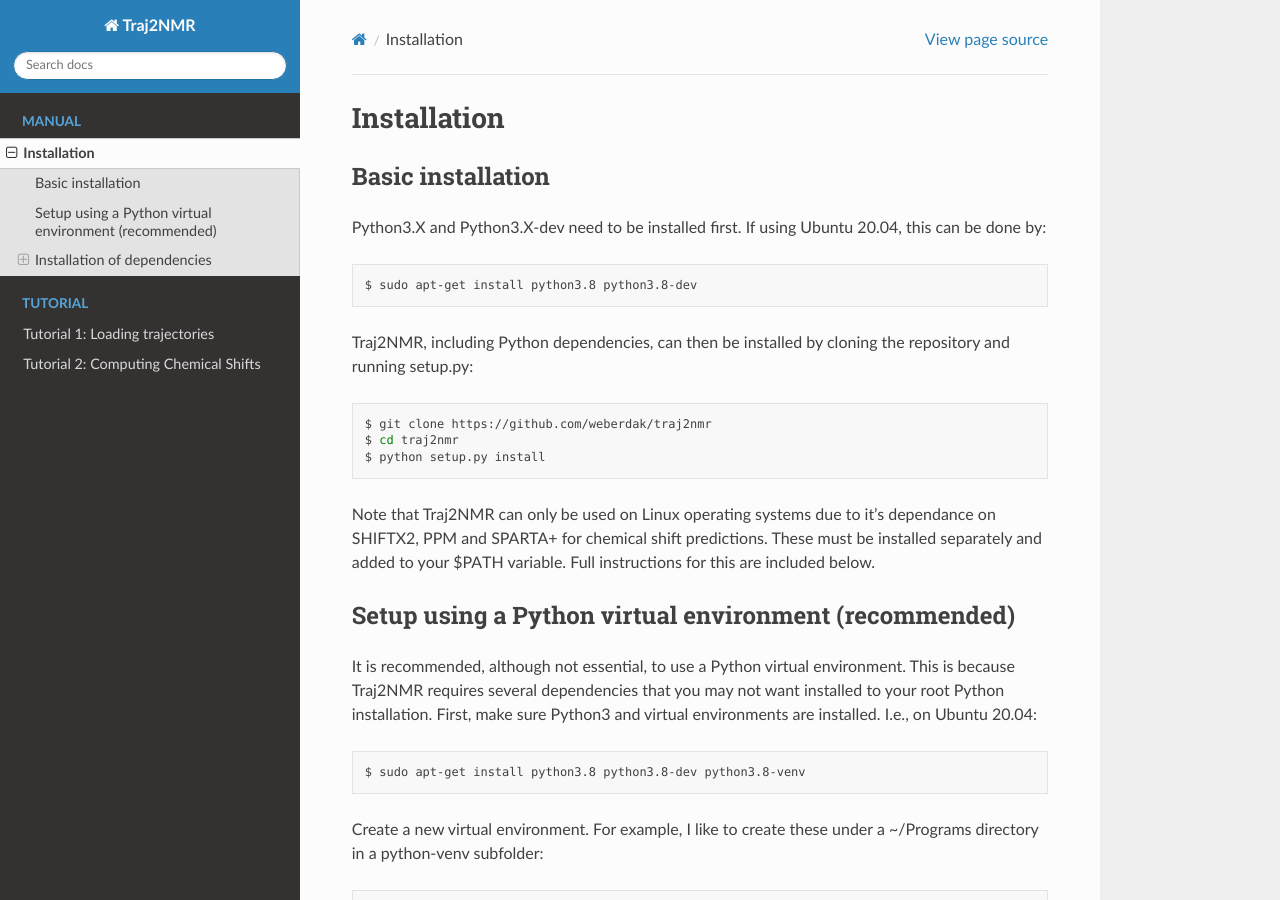
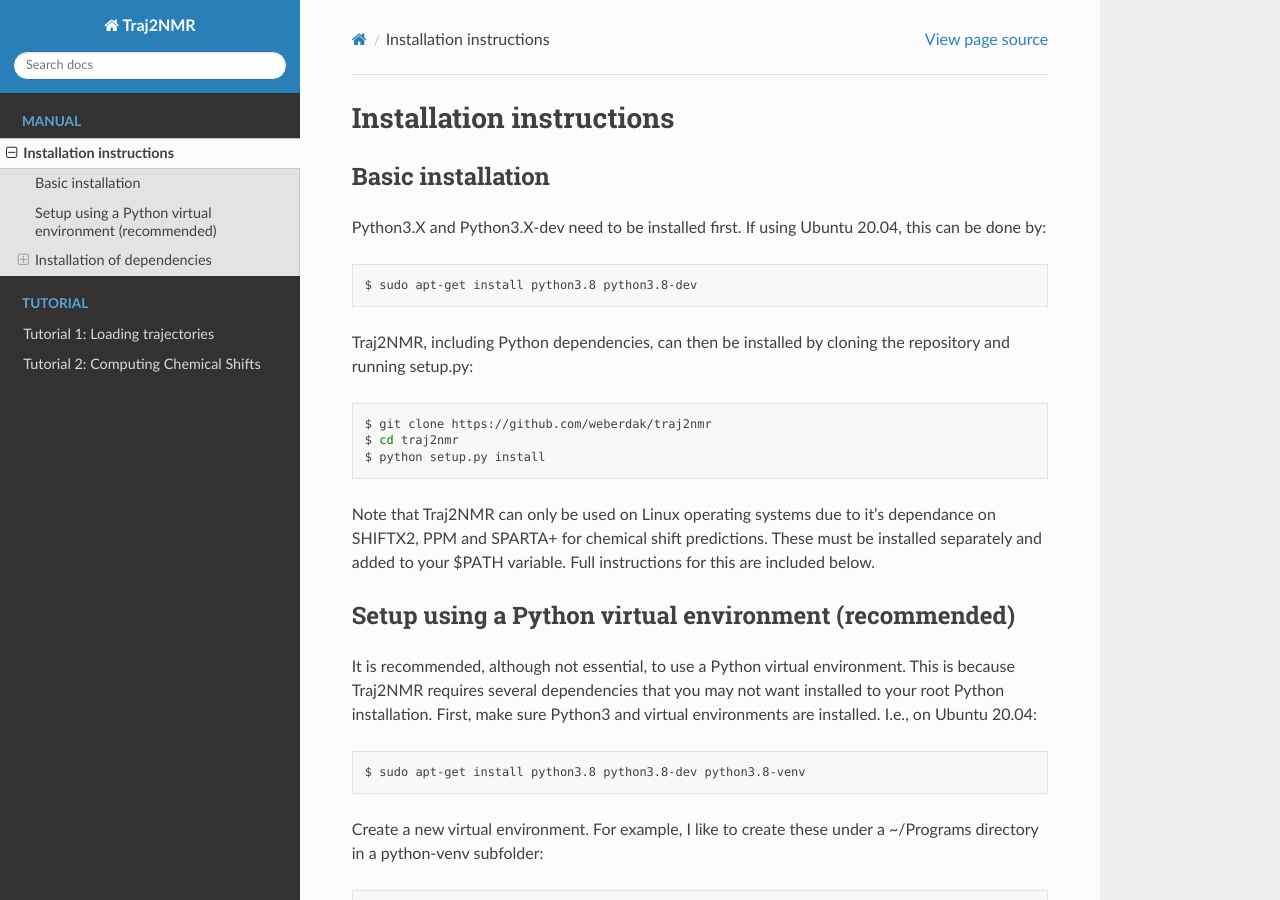
Before and after one commit to weberdak/traj2nmr, a Sphinx documentation site: the page built from docs/source/installation.rst, in a window 1280 px wide and 900 px high. Built offline with Sphinx 7.4.7 and the Read the Docs theme 2.0.0, drawn with Linux system fonts in a browser that asks for light colours.

Commit message:
Rebuilt docs

```diff
--- a/docs/html/_sources/source/installation.rst.txt
+++ b/docs/html/_sources/source/installation.rst.txt
@@ -1,8 +1,8 @@
 
 .. _installation:
 
-Installation
-============
+Installation instructions
+=========================
 
 Basic installation
 ------------------
--- a/docs/html/genindex.html
+++ b/docs/html/genindex.html
@@ -36,7 +36,7 @@
         </div><div class="wy-menu wy-menu-vertical" data-spy="affix" role="navigation" aria-label="Navigation menu">
               <p class="caption" role="heading"><span class="caption-text">Manual</span></p>
 <ul>
-<li class="toctree-l1"><a class="reference internal" href="source/installation.html">Installation</a></li>
+<li class="toctree-l1"><a class="reference internal" href="source/installation.html">Installation instructions</a></li>
 </ul>
 <p class="caption" role="heading"><span class="caption-text">Tutorial</span></p>
 <ul>
--- a/docs/html/index.html
+++ b/docs/html/index.html
@@ -18,7 +18,7 @@
     <script src="_static/js/theme.js"></script>
     <link rel="index" title="Index" href="genindex.html" />
     <link rel="search" title="Search" href="search.html" />
-    <link rel="next" title="Installation" href="source/installation.html" />
+    <link rel="next" title="Installation instructions" href="source/installation.html" />
 </head>
 
 <body class="wy-body-for-nav">
@@ -38,7 +38,7 @@
         </div><div class="wy-menu wy-menu-vertical" data-spy="affix" role="navigation" aria-label="Navigation menu">
               <p class="caption" role="heading"><span class="caption-text">Manual</span></p>
 <ul>
-<li class="toctree-l1"><a class="reference internal" href="source/installation.html">Installation</a></li>
+<li class="toctree-l1"><a class="reference internal" href="source/installation.html">Installation instructions</a></li>
 </ul>
 <p class="caption" role="heading"><span class="caption-text">Tutorial</span></p>
 <ul>
@@ -87,7 +87,7 @@
            </div>
           </div>
           <footer><div class="rst-footer-buttons" role="navigation" aria-label="Footer">
-        <a href="source/installation.html" class="btn btn-neutral float-right" title="Installation" accesskey="n" rel="next">Next <span class="fa fa-arrow-circle-right" aria-hidden="true"></span></a>
+        <a href="source/installation.html" class="btn btn-neutral float-right" title="Installation instructions" accesskey="n" rel="next">Next <span class="fa fa-arrow-circle-right" aria-hidden="true"></span></a>
     </div>
 
   <hr/>
--- a/docs/html/search.html
+++ b/docs/html/search.html
@@ -39,7 +39,7 @@
         </div><div class="wy-menu wy-menu-vertical" data-spy="affix" role="navigation" aria-label="Navigation menu">
               <p class="caption" role="heading"><span class="caption-text">Manual</span></p>
 <ul>
-<li class="toctree-l1"><a class="reference internal" href="source/installation.html">Installation</a></li>
+<li class="toctree-l1"><a class="reference internal" href="source/installation.html">Installation instructions</a></li>
 </ul>
 <p class="caption" role="heading"><span class="caption-text">Tutorial</span></p>
 <ul>
--- a/docs/source/installation.rst
+++ b/docs/source/installation.rst
@@ -1,8 +1,8 @@
 
 .. _installation:
 
-Installation
-============
+Installation instructions
+=========================
 
 Basic installation
 ------------------
```
Also changed, not shown: docs/html/searchindex.js (+1 -1 lines), docs/html/source/installation.html (+5 -5 lines), 3 other files.
